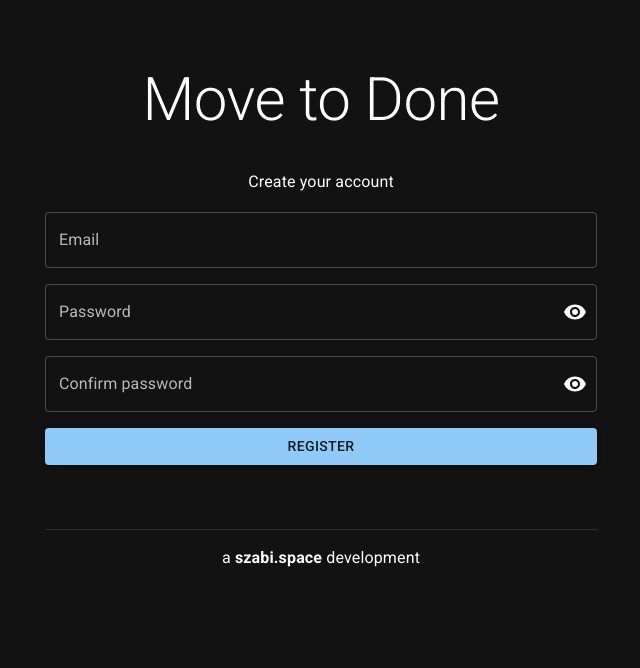
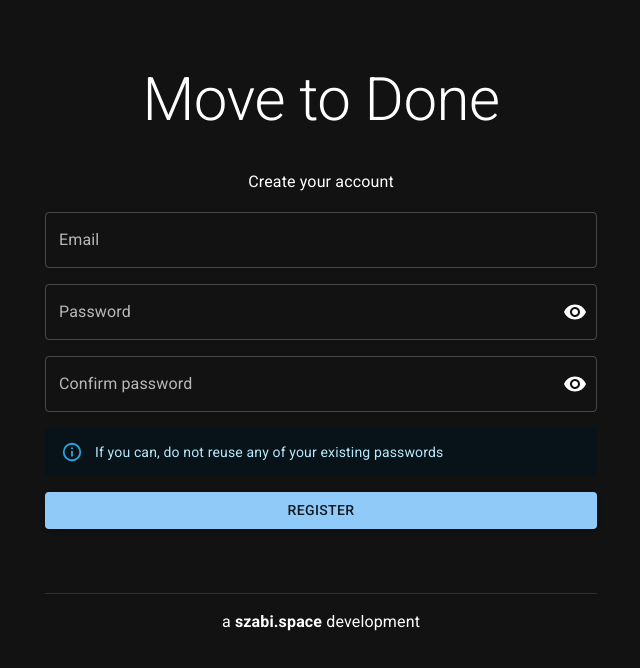
Before and after one commit to szabikr/poc-authentication, a React app in the folder packages/client/: page / in a window 1280 px wide. Shown: the top 668 px of the page, without its empty margins (319-959 px from the left). Built offline with nearby package versions, Linux system fonts and the light colour scheme.

Commit message:
MTD-11: 'Do not reuse password' message on register form

```diff
--- a/packages/client/src/components/register-form.jsx
+++ b/packages/client/src/components/register-form.jsx
@@ -1,5 +1,5 @@
 import React, { useState } from 'react'
-import { Stack, TextField, Button, Typography } from '@mui/material'
+import { Stack, TextField, Button, Typography, Alert } from '@mui/material'
 import validate from './validate'
 import PasswordField from './password-field'
 
@@ -109,6 +109,9 @@ export default function RegisterForm() {
         error={confirmPassword.error !== ''}
         helperText={confirmPassword.error}
       />
+      <Alert severity="info">
+        If you can, do not reuse any of your existing passwords
+      </Alert>
       <Button variant="contained" onClick={handleRegisterOnClick}>
         Register
       </Button>
```
Also changed, not shown: 1 other file (tests, documents, lock files or other folders).
